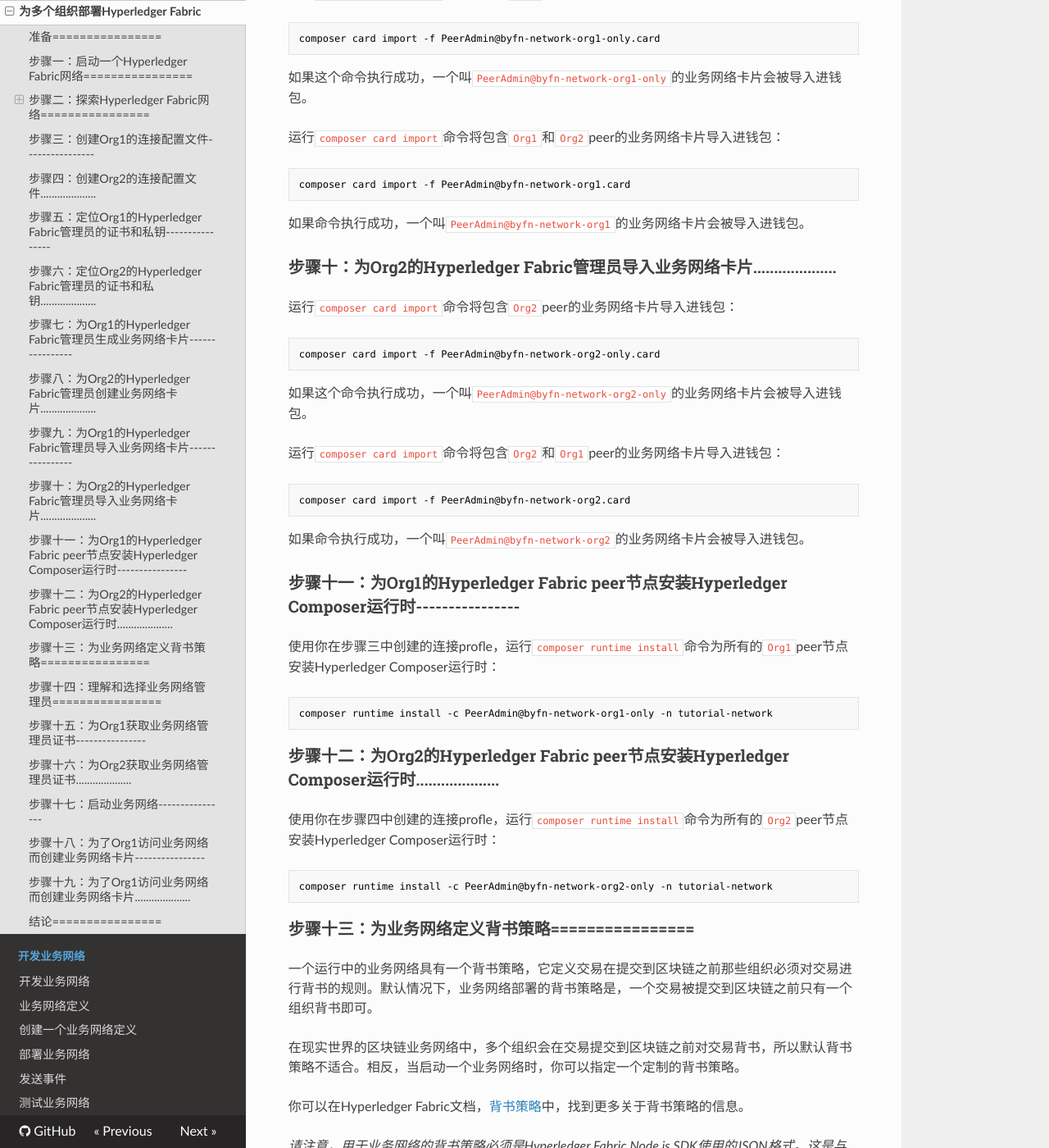
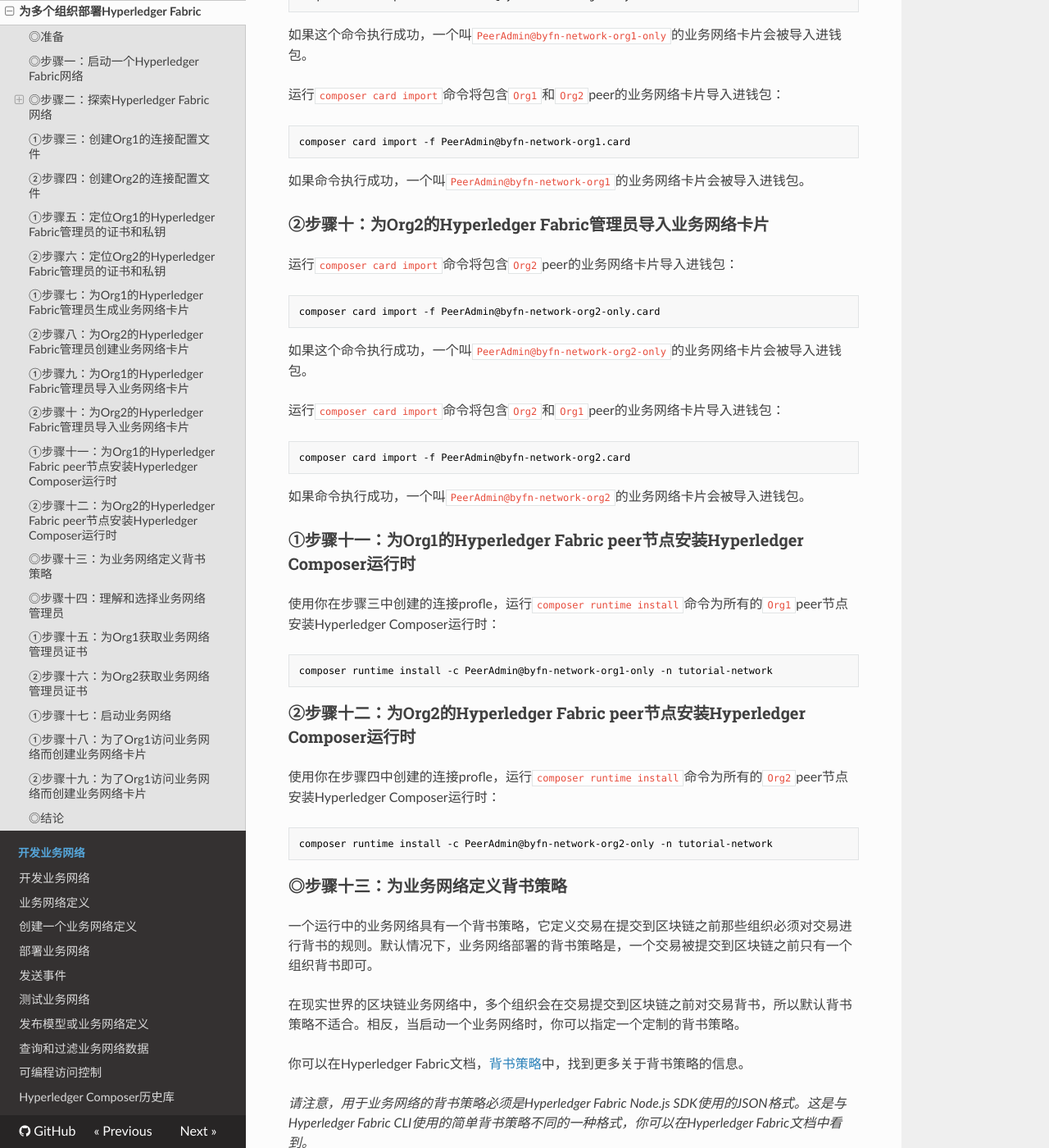
Before and after one commit to wbwangk/ComposerDocs, an MkDocs documentation site: the page built from docs/tutorials_deploy-to-fabric-multi-org.md, in a window 1280 px wide and 1400 px high, scrolled down 10051 px. Shown: the whole window at 82% size. Built offline with MkDocs 1.6.1, drawn with Linux system fonts in a browser that asks for light colours; nearby versions of some CDN libraries; old or Windows-style settings are respelled for this version of MkDocs; some of the changed text lies outside the part shown.

Commit message:
Update tutorials_deploy-to-fabric-multi-org.md

````diff
--- a/docs/tutorials_deploy-to-fabric-multi-org.md
+++ b/docs/tutorials_deploy-to-fabric-multi-org.md
@@ -8,18 +8,18 @@
 这个教程将涵盖怎样部署一个区块链业务网络到某个跨越两个组织(`Org1`和`Org2`)的Hyperledger Fabric网络。这个教程会根据不同组织执行的步骤展现为不同的方式。
 
 首先是两个组织都要执行的步骤显示的样子：
-**示例步骤：一个Org1和Org2都执行的步骤================**
+**◎示例步骤：一个Org1和Org2都执行的步骤**
 
 表示组织`Org1`执行的步骤的样子:
-**示例步骤：一个Org1执行的步骤----------------**
+**①示例步骤：一个Org1执行的步骤**
 
 表示组织`Org2`执行的步骤的样子：
-**示例步骤：一个Org2执行的步骤....................**
+**②示例步骤：一个Org2执行的步骤**
 
 你可以自己执行这些步骤，或者与朋友或同事一起执行这些步骤。
 让我们开始！
 
-### 准备================
+### ◎准备
 如果你已经安装了开发环境，你需要首先停止开发环境提供的Hyperledger Fabric：
 ```bash
 cd ~/fabric-tools
@@ -33,7 +33,7 @@
 ```
 按照[建立你的首个网络](https://hyperledgercn.github.io/hyperledgerDocs/build_network_zh/)教程，确保你使用了上面步骤克隆的Github库。你不能克隆和使用Hyperledger Fabric版本的Github库，因为它当前没有更新到这个教程需要的内容。
 
-### 步骤一：启动一个Hyperledger Fabric网络================
+### ◎步骤一：启动一个Hyperledger Fabric网络
 为了遵照这个教程，你必须启动一个Hyperledger Fabric网络。
 
 这个教程假定你使用了Hyperledger Fabric的[建立你的首个网络](https://hyperledgercn.github.io/hyperledgerDocs/build_network_zh/)教程中提供的 Hyperledger Fabric网络。我会称这个 Hyperledger Fabric网络为BYFN(Building Your First Network)网络。
@@ -66,7 +66,7 @@
 composer card delete -n admin@tutorial-network
 composer card delete -n PeerAdmin@fabric-network
 ```
-### 步骤二：探索Hyperledger Fabric网络================
+### ◎步骤二：探索Hyperledger Fabric网络
 这一步骤会探索BYFN网络配置和组件。为了完成后续步骤需要一些配置明细。
 
 #### 组织
@@ -131,7 +131,7 @@
 #### 信道
 创建了一个叫`mychannel`的信道。所有四个节点`peer0.org1.example.com`、`peer1.org1.example.com`、`peer0.org2.example.com`和`peer1.org2.example.com`已经加入了这个信道。
 
-### 步骤三：创建Org1的连接配置文件----------------
+### ①步骤三：创建Org1的连接配置文件
 `Org1`需要两个连接配置文件。一个连接配置文件仅包含属于`Org1`的peer节点，另一个连接配置文件包含属于`Org1`和`Org2`的peer节点。
 
 创建一个叫`connection-org1-only.json`的连接配置文件，包含下列内容并保存到磁盘。这个连接配置文件仅包含属于`Org1`的peer节点。你会在后续步骤中使用这个文件，所以记住存放位置！
@@ -241,7 +241,7 @@
 ```
 注意，这个连接配置文件包含了`Org2`peer节点的明细，它仅包含了请求端口，而没有包含事件hub端口。这是因为一个组织不能访问另一个组织的事件hub端口。
 
-### 步骤四：创建Org2的连接配置文件....................
+### ②步骤四：创建Org2的连接配置文件
 `Org2`需要两个连接配置文件。一个连接配置文件仅包含属于`Org2`的peer节点，另一个连接配置文件包含属于`Org2`和`Org1`的peer节点。
 
 创建一个叫`connection-org2-only.json`的连接配置文件，包含下列内容并保存到磁盘。这个连接配置文件仅包含属于`Org2`的peer节点。你会在后续步骤中使用这个文件，所以记住存放位置！
@@ -350,7 +350,7 @@
 ```
 注意，这个连接配置文件包含了`Org1`peer节点的明细，它仅包含了请求端口，而没有包含事件hub端口。这是因为一个组织不能访问另一个组织的事件hub端口。
 
-### 步骤五：定位Org1的Hyperledger Fabric管理员的证书和私钥----------------
+### ①步骤五：定位Org1的Hyperledger Fabric管理员的证书和私钥
 我们Hyperledger Fabric网络的管理员是一个叫`Admin@org1.example.com`的用户。这个用户的证书和私钥存放在这个目录：
 ```
 crypto-config/peerOrganizations/org1.example.com/users/Admin@org1.example.com/msp
@@ -361,7 +361,7 @@
 
 记住这些文件的路径，或者将它们复制到步骤三中创建的连接pfile文件`connection-org1.json`所在的目录。
 
-### 步骤六：定位Org2的Hyperledger Fabric管理员的证书和私钥....................
+### ②步骤六：定位Org2的Hyperledger Fabric管理员的证书和私钥
 
 我们Hyperledger Fabric网络的管理员是一个叫`Admin@org2.example.com`的用户。这个用户的证书和私钥存放在这个目录：
 ```
@@ -373,7 +373,7 @@
 
 记住这些文件的路径，或者将它们复制到步骤四中创建的连接pfile文件`connection-org2.json`所在的目录。
 
-### 步骤七：为Org1的Hyperledger Fabric管理员生成业务网络卡片----------------
+### ①步骤七：为Org1的Hyperledger Fabric管理员生成业务网络卡片
 
 在这个步骤中你会为管理员创建业务网络卡片，用于将区块链业务网络部署到 Hyperledger Fabric网络。
 
@@ -389,7 +389,7 @@
 ```
 如果命令执行成功，一个叫`PeerAdmin@byfn-network-org1.card`的业务网络卡片会被写入到当前目录。
 
-### 步骤八：为Org2的Hyperledger Fabric管理员创建业务网络卡片....................
+### ②步骤八：为Org2的Hyperledger Fabric管理员创建业务网络卡片
 
 在这个步骤中你会为管理员创建业务网络卡片，用于将区块链业务网络部署到 Hyperledger Fabric网络。
 
@@ -405,7 +405,7 @@
 ```
 如果命令执行成功，一个叫`PeerAdmin@byfn-network-org2.card`的业务网络卡片会被写入到当前目录。
 
-### 步骤九：为Org1的Hyperledger Fabric管理员导入业务网络卡片----------------
+### ①步骤九：为Org1的Hyperledger Fabric管理员导入业务网络卡片
 
 运行`composer card import`命令将包含`Org1`peer的业务网络卡片导入进钱包：
 ```bash
@@ -419,7 +419,7 @@
 ```
 如果命令执行成功，一个叫`PeerAdmin@byfn-network-org1`的业务网络卡片会被导入进钱包。
 
-### 步骤十：为Org2的Hyperledger Fabric管理员导入业务网络卡片....................
+### ②步骤十：为Org2的Hyperledger Fabric管理员导入业务网络卡片
 
 运行`composer card import`命令将包含`Org2`peer的业务网络卡片导入进钱包：
 ```bash
@@ -433,21 +433,21 @@
 ```
 如果命令执行成功，一个叫`PeerAdmin@byfn-network-org2`的业务网络卡片会被导入进钱包。
 
-### 步骤十一：为Org1的Hyperledger Fabric peer节点安装Hyperledger Composer运行时----------------
+### ①步骤十一：为Org1的Hyperledger Fabric peer节点安装Hyperledger Composer运行时
 
 使用你在步骤三中创建的连接profle，运行`composer runtime install`命令为所有的`Org1`peer节点安装Hyperledger Composer运行时：
 ```bash
 composer runtime install -c PeerAdmin@byfn-network-org1-only -n tutorial-network
 ```
 
-### 步骤十二：为Org2的Hyperledger Fabric peer节点安装Hyperledger Composer运行时....................
+### ②步骤十二：为Org2的Hyperledger Fabric peer节点安装Hyperledger Composer运行时
 
 使用你在步骤四中创建的连接profle，运行`composer runtime install`命令为所有的`Org2`peer节点安装Hyperledger Composer运行时：
 ```bash
 composer runtime install -c PeerAdmin@byfn-network-org2-only -n tutorial-network
 ```
 
-### 步骤十三：为业务网络定义背书策略================
+### ◎步骤十三：为业务网络定义背书策略
 
 一个运行中的业务网络具有一个背书策略，它定义交易在提交到区块链之前那些组织必须对交易进行背书的规则。默认情况下，业务网络部署的背书策略是，一个交易被提交到区块链之前只有一个组织背书即可。
 
@@ -488,7 +488,7 @@
 ```
 你刚创建的背书策略指出，在业务网络中，交易在提交到区块链之前必须同时得到`Org1`和`Org2`的背书。如果`Org1`或`Org2`没有对交易背书，或不同意交易结果，那么交易会被业务网络拒绝。
 
-### 步骤十四：理解和选择业务网络管理员================
+### ◎步骤十四：理解和选择业务网络管理员
 
 当一个业务网络启动时，业务网络必须配置一组初始参与者。这些参与者负责业务网络的引导和加载其他参与者进入业务网络。在Hyperledger Composer中，我们叫这些初始参与者为业务网络管理员。
 
@@ -498,7 +498,7 @@
 
 你可以在[部署业务网络](business-network_bnd-deploy.md)中找到更多关于业务网络管理员的信息。
 
-### 步骤十五：为Org1获取业务网络管理员证书----------------
+### ①步骤十五：为Org1获取业务网络管理员证书
 
 运行`composer identity request`命令获取Alice的证书，以便`Org1`作为业务网络管理员使用：
 ```bash
@@ -508,7 +508,7 @@
 
 这个证书会被保存到当前目录的`alice`子目录中。创建了三个证书文件，但只有两个重要。它们是`admin-pub.pem`，证书(包括公钥)，和`admin-priv.pem`，私钥。只有文件`admin-pub.pem`适合与其他组织共享。文件`admin-priv.pem`必须秘密保存，它可以代表组织签署交易。
 
-### 步骤十六：为Org2获取业务网络管理员证书....................
+### ②步骤十六：为Org2获取业务网络管理员证书
 
 运行`composer identity request`命令获取Bob的证书，以便`Org2`作为业务网络管理员使用：
 ```bash
@@ -518,7 +518,7 @@
 
 这个证书会被保存到当前目录的`bob`子目录中。创建了三个证书文件，但只有两个重要。它们是`admin-pub.pem`，证书(包括公钥)，和`admin-priv.pem`，私钥。只有文件`admin-pub.pem`适合与其他组织共享。文件`admin-priv.pem`必须秘密保存，它可以代表组织签署交易。
 
-### 步骤十七：启动业务网络----------------
+### ①步骤十七：启动业务网络
 
 运行`composer network start`命令启动业务网络。只有`Org`需要执行这个操作。这个命令使用步骤十三创建的`endorsement-policy.json`文件，以及步骤十五(Alice)和步骤十六(Bob)创建的`admin-pub.pem`文件，你必须确保这个命令能访问这些文件：
 ```bash
@@ -526,7 +526,7 @@
 ```
 当这个命令一结束，业务网络就启动了。Alice和Bob就可以访问业务网络，开始建立业务网络，并从各自的组织中加载其他参与者。然而，无论Alice还是Bob都必须先使用前面步骤创建的证书来创建业务网络卡片，之后才能访问业务网络。
 
-### 步骤十八：为了Org1访问业务网络而创建业务网络卡片----------------
+### ①步骤十八：为了Org1访问业务网络而创建业务网络卡片
 
 为了`Org1`的业务网络管理员Alice访问业务网络，运行`composer card create`命令创建一个业务网络卡片：
 ```bash
@@ -542,7 +542,7 @@
 ```
 如果名称执行成功，你可以在命令输出中看到完全限定参与者身份`org.hyperledger.composer.system.NetworkAdmin#alice`。你现在可以使用这个业务网络卡片去与区块链业务网络交互，并加载你组织中的其他参与者。
 
-### 步骤十九：为了Org1访问业务网络而创建业务网络卡片....................
+### ②步骤十九：为了Org1访问业务网络而创建业务网络卡片
 
 为了`Org2`的业务网络管理员Bob访问业务网络，运行`composer card create`命令创建一个业务网络卡片：
 ```bash
@@ -558,5 +558,5 @@
 ```
 如果名称执行成功，你可以在命令输出中看到完全限定参与者身份`org.hyperledger.composer.system.NetworkAdmin#bob`。你现在可以使用这个业务网络卡片去与区块链业务网络交互，并加载你组织中的其他参与者。
 
-### 结论================
+### ◎结论
 在这个教程中你已经看到了怎样使用所有必要信息配置Hyperledger Composer去连接到跨组织的Hyperledger Fabric网络，以及在一个跨组织的Hyperledger Fabric网络中怎样部署一个区块链业务网络。
````
